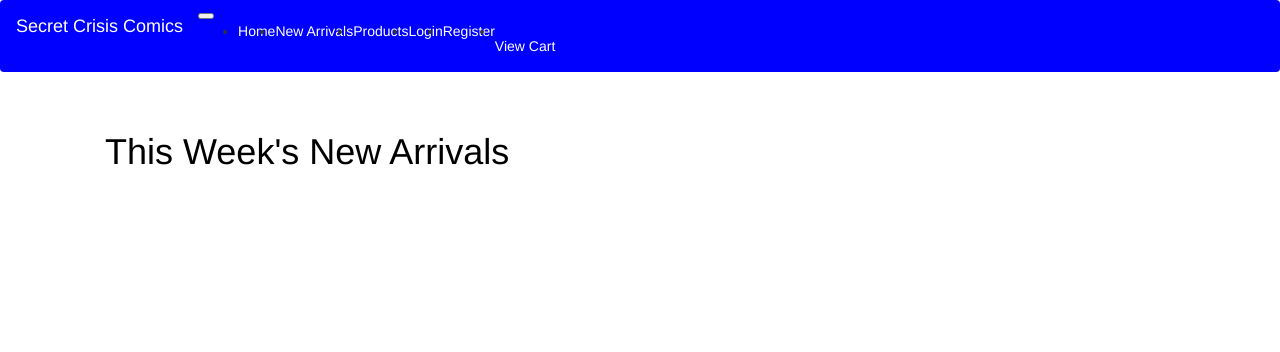
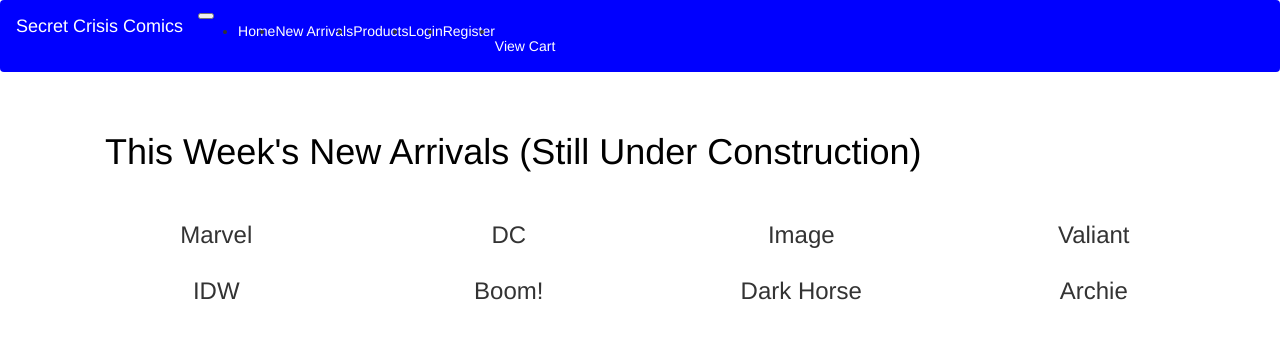
Before and after one commit to allanlburns/secret_crisis_comics, a Flask app: page /new_arrivals in a window 1280 px wide. Shown: the top 352 px of the page. Run offline with Flask 2, Linux system fonts and the light colour scheme; data that the repository does not hold is empty; some libraries are stand-ins or nearby versions.

Commit message:
Now organizing new arrivals in columns by publisher.

```diff
--- a/app/routes.py
+++ b/app/routes.py
@@ -97,7 +97,7 @@
     # charge the customer
     charge = stripe.Charge.create(
         customer=customer.id,
-        amount=stripe_total,
+        amount=int(stripe_total),
         currency='usd',
         description='Order from Secret Crisis Comics'
     )
--- a/app/templates/new_arrivals.html
+++ b/app/templates/new_arrivals.html
@@ -2,9 +2,72 @@
 
 {% block app_content %}
 <div class="container">
-    <h1>This Week's New Arrivals</h1>
-    {% for new_arrival in new_arrivals['comics'] %}
-    <p>{{ new_arrival['title'] }}</p>
-    {% endfor %}
+    <h1>This Week's New Arrivals (Still Under Construction)</h1>
+    <div class="row">
+        <div class="col-md-3">
+            <h3>Marvel</h3>
+            {% for new_arrival in new_arrivals['comics'] %}
+            {% if new_arrival['publisher'] == "MARVEL COMICS" %}
+            <p>{{ new_arrival['title'] }}</p>
+            {% endif %}
+            {% endfor %}
+        </div>
+        <div class="col-md-3">
+            <h3>DC</h3>
+            {% for new_arrival in new_arrivals['comics'] %}
+            {% if new_arrival['publisher'] == "DC COMICS" %}
+            <p>{{ new_arrival['title'] }}</p>
+            {% endif %}
+            {% endfor %}
+        </div>
+        <div class="col-md-3">
+            <h3>Image</h3>
+            {% for new_arrival in new_arrivals['comics'] %}
+            {% if new_arrival['publisher'] == "IMAGE COMICS" %}
+            <p>{{ new_arrival['title'] }}</p>
+            {% endif %}
+            {% endfor %}
+        </div>
+        <div class="col-md-3">
+            <h3>Valiant</h3>
+            {% for new_arrival in new_arrivals['comics'] %}
+            {% if new_arrival['publisher'] == "VALIANT ENTERTAINMENT LLC" %}
+            <p>{{ new_arrival['title'] }}</p>
+            {% endif %}
+            {% endfor %}
+        </div>
+        <div class="col-md-3">
+            <h3>IDW</h3>
+            {% for new_arrival in new_arrivals['comics'] %}
+            {% if new_arrival['publisher'] == "IDW PUBLISHING" %}
+            <p>{{ new_arrival['title'] }}</p>
+            {% endif %}
+            {% endfor %}
+        </div>
+        <div class="col-md-3">
+            <h3>Boom!</h3>
+            {% for new_arrival in new_arrivals['comics'] %}
+            {% if new_arrival['publisher'] == "BOOM! STUDIOS" %}
+            <p>{{ new_arrival['title'] }}</p>
+            {% endif %}
+            {% endfor %}
+        </div>
+        <div class="col-md-3">
+            <h3>Dark Horse</h3>
+            {% for new_arrival in new_arrivals['comics'] %}
+            {% if new_arrival['publisher'] == "DARK HORSE COMICS" %}
+            <p>{{ new_arrival['title'] }}</p>
+            {% endif %}
+            {% endfor %}
+        </div>
+        <div class="col-md-3">
+            <h3>Archie</h3>
+            {% for new_arrival in new_arrivals['comics'] %}
+            {% if new_arrival['publisher'] == "ARCHIE COMIC PUBLICATIONS" %}
+            <p>{{ new_arrival['title'] }}</p>
+            {% endif %}
+            {% endfor %}
+        </div>
+    </div>
 </div>
 {% endblock %}
```
Also changed, not shown: app.db, app/static/images/amazing_spider-man_epic_col_vol_01.jpeg (added), app/static/images/the_walking_dead_tpb_vol_01.jpg (added).
